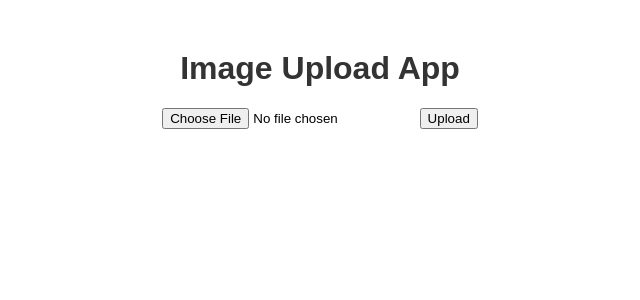
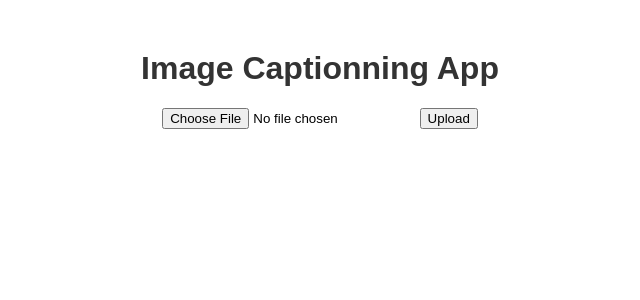
Before and after one commit to Wajih-Wanis/geospatial-images-captions, a Flask app: page / in a window 1280 px wide. Shown: the top 300 px of the page, without its empty margins (320-960 px from the left). Run offline with Flask 3, Linux system fonts and the light colour scheme; parts of the project's set-up code (start-up, migrations or seed data) failed here and were passed over.

Commit message:
Fixing identation

```diff
--- a/webapp/main.py
+++ b/webapp/main.py
@@ -1,9 +1,13 @@
 from flask import Flask, render_template, request, redirect, url_for
 import os
 from model import Model
+from config import Config
+
+
 app = Flask(__name__)
+app.config.from_object(Config)
 
-UPLOAD_FOLDER = 'uploads'
+UPLOAD_FOLDER = app.config['UPLOAD_FOLDER']
 ALLOWED_EXTENSIONS = {'png', 'jpg', 'jpeg', 'gif'}
 LLM = Model(16,4)
 
@@ -33,7 +37,7 @@ def upload_file():
         file_path = os.path.join(app.config['UPLOAD_FOLDER'], file.filename)
         file.save(file_path)
 
-        # Replace the following line with your caption generation logic
+
         caption = LLM.predict_step([file_path])
 
         return render_template('index.html', filename=file_path, caption=caption)
--- a/webapp/model.py
+++ b/webapp/model.py
@@ -14,7 +14,7 @@ class Model:
         num_beams = beams
         self.gen_kwargs = {"max_length": max_length, "num_beams": num_beams}
 
-    def predict_step(self,image_paths):
+    def predict_step(self,image_paths   ):
         images = []
         for image_path in image_paths:
             i_image = Image.open(image_path)
--- a/webapp/templates/index.html
+++ b/webapp/templates/index.html
@@ -3,18 +3,17 @@
 <head>
     <meta charset="UTF-8">
     <meta name="viewport" content="width=device-width, initial-scale=1.0">
-    <title>Image Upload App</title>
+    <title>Image Captionning App</title>
     <link rel="stylesheet" href="{{ url_for('static', filename='style.css') }}">
 </head>
 <body>
-    <h1>Image Upload App</h1>
+    <h1>Image Captionning App</h1>
     <form action="/upload" method="post" enctype="multipart/form-data">
         <input type="file" name="file" accept=".png, .jpg, .jpeg, .gif" required>
         <button type="submit">Upload</button>
     </form>
 
     {% if filename %}
-        <p>Image uploaded successfully! Path: {{ filename }}</p>
         {% if caption %}
             <p>Caption: {{ caption }}</p>
         {% endif %}
```
Also changed, not shown: webapp/Gafsa.JPG (deleted).
